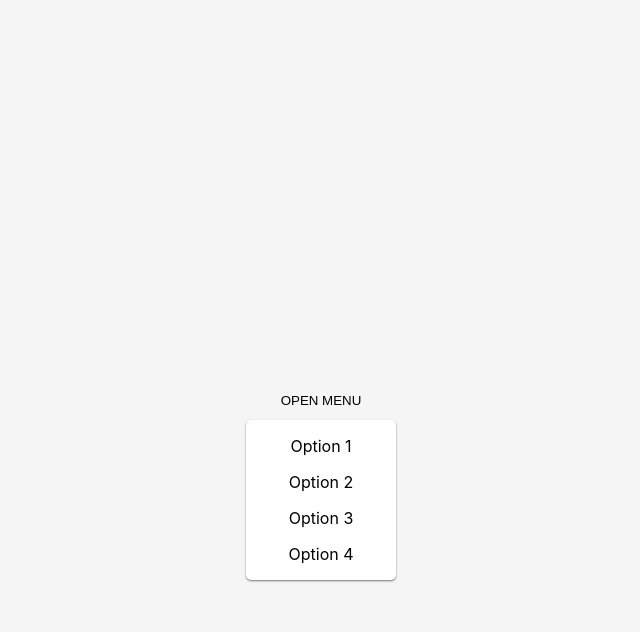
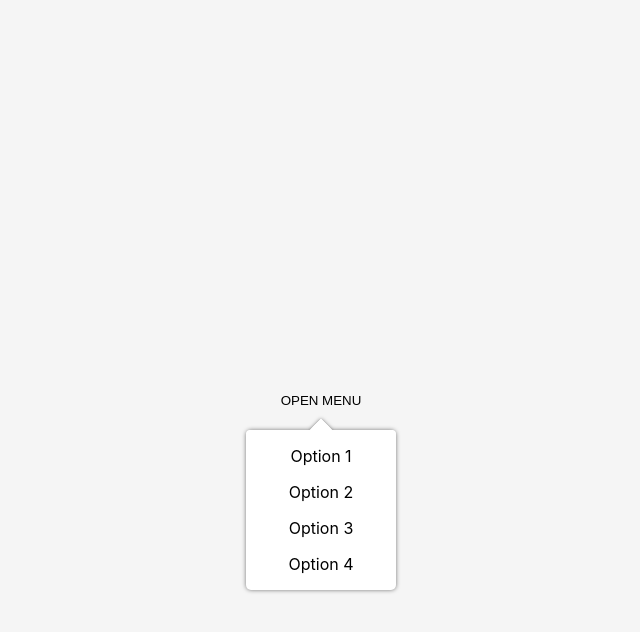
Before and after one commit to danieldyachenko/experimental-app, a React app: page / in a window 1280 px wide. Both pictures are taken after a click on the button "OPEN MENU". Shown: the top 632 px of the page, without its empty margins (319-959 px from the left). Built offline with nearby package versions, Linux system fonts and the light colour scheme.

Commit message:
add pointer

```diff
--- a/src/components/Menu/Menu.tsx
+++ b/src/components/Menu/Menu.tsx
@@ -1,5 +1,5 @@
 import React, { useEffect, useRef, useState } from "react";
-import { MenuRoot, ButtonMenu, DropdownPanel, Option } from "./styled";
+import { MenuRoot, ButtonMenu, DropdownPanel, Option, Pointer } from "./styled";
 
 export default () => {
 
@@ -43,12 +43,13 @@ export default () => {
     }
 
     return (
-        <MenuRoot ref={menuElement}>
+        <MenuRoot>
             <ButtonMenu onClick={open ? hideDropdownPanel : openDropdownPanel}>
                 OPEN MENU
             </ButtonMenu>
             {open &&
-                <DropdownPanel isAnimated={isAnimated}>
+                <DropdownPanel isAnimated={isAnimated} ref={menuElement}>
+                    {/* <Pointer/> */}
                     {options.map((option, index) =>
                         <Option key={option + index} onClick={() => onOptionClick(index)} isActive={index === activeOption}>
                             {option}
--- a/src/components/Menu/styled.ts
+++ b/src/components/Menu/styled.ts
@@ -26,36 +26,72 @@ export const ButtonMenu = styled.button`
 const show = (isAnimated: boolean) => keyframes`
   from {
     transform: scale(${isAnimated ? 0.5 : 1});
-    top: ${isAnimated ? -50 : 5}px;
+    top: ${isAnimated ? -50 : 15}px;
     opacity: ${isAnimated ? 0 : 1};
   }
 
   to {
     transform: scale(${isAnimated ? 1 : 0.5});
-    top: ${isAnimated ? 5 : -50}px;
+    top: ${isAnimated ? 15 : -50}px;
     opacity: ${isAnimated ? 1 : 0};
   }
 `;
 
 export const DropdownPanel = styled.div`
+    display: flex;
+    flex-direction: column;
     width: ${dropdownWidth}px;
-    background-color: white;
+    background: #fff;
     position: relative;
-    box-shadow: 0px 1px 2px 0px #757575;
-    top: 5px;
+    box-shadow: 0px 0px 4px 0px #757575;
     right: ${(dropdownWidth - btnWidth) / 2}px;
     border-radius: 5px;
-    padding: 8px 0;
+    padding-bottom: 8px;
     animation: ${({isAnimated}: {isAnimated: boolean}) => show(isAnimated)} 0.15s linear forwards;
+    z-index: 1;
+    &::after {
+      transform: rotate(135deg);
+      content: '';
+      top: -8px;
+      position: absolute;
+      align-self: center;
+      border-style: solid;
+      border-width: 16px 0 0 16px;
+      border-color: transparent transparent transparent #fff;
+      box-shadow: 0px 0px 4px 0px #757575;
+      z-index: -1;
+     };
+     &::before {
+      content: '';
+      height: 8px;
+      width: 100%;
+      background: #fff;
+      border-radius: 5px;
+     }
 `;
 
 export const Option = styled.div`
     text-align: center;
     padding: 8px 16px;
-    background-color: ${({isActive}: {isActive: boolean}) => isActive ? '#eeeeee' : 'tranparent'};
+    background-color: ${({isActive}: {isActive: boolean}) => isActive ? '#eeeeee' : '#fff'};
     cursor: pointer;
     transition: all 0.2s ease-out;
     &:hover {
       background-color: #eeeeee;
-    }
+    };
+    z-index: 1;
 `;
+
+export const Pointer = styled.div`
+  align-self: center;
+  height: 0px;
+  width: 0px;
+  border: 8px solid transparent;
+  border-top: 8px solid red;
+  border-left: 8px solid red;
+  transform: rotate(45deg);
+  position: absolute;
+  top: -8px;
+  box-shadow: 0px 0px 4px 0px #757575;
+  z-index: -1;
+`;
```
